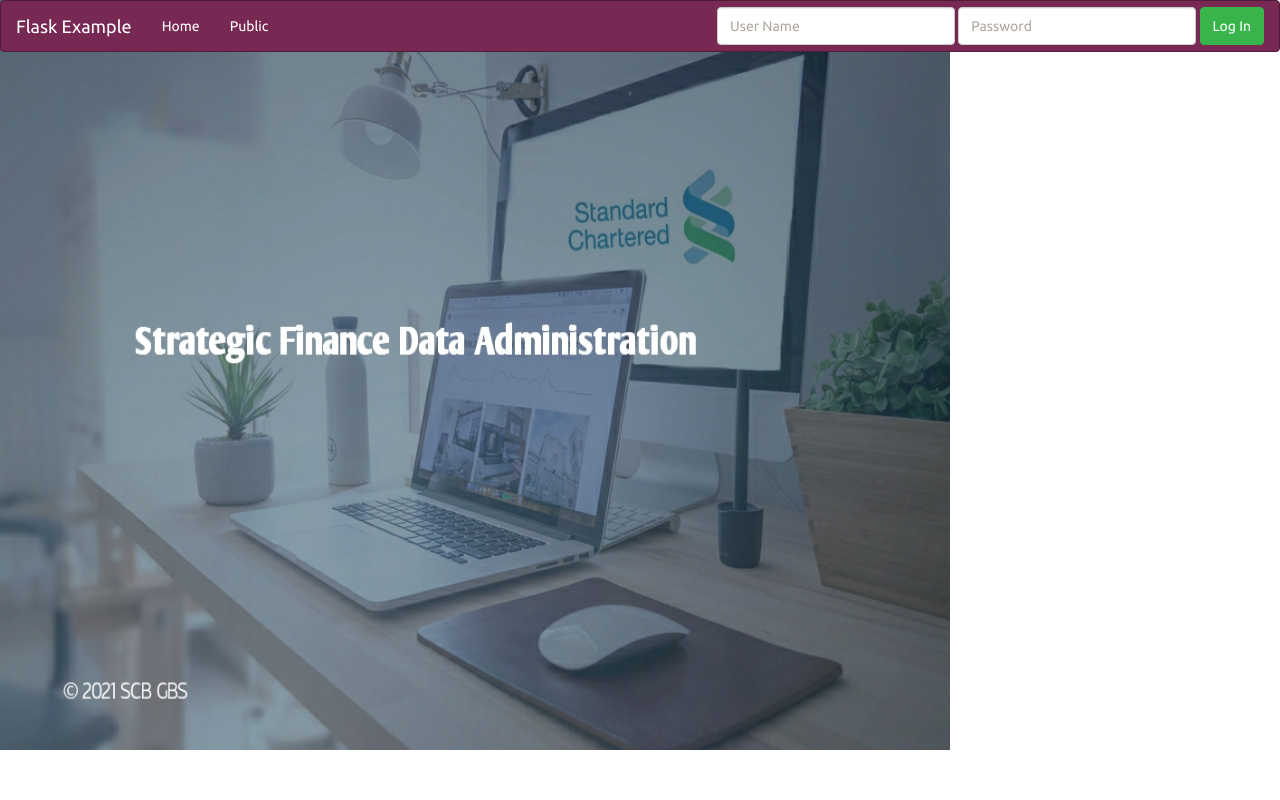
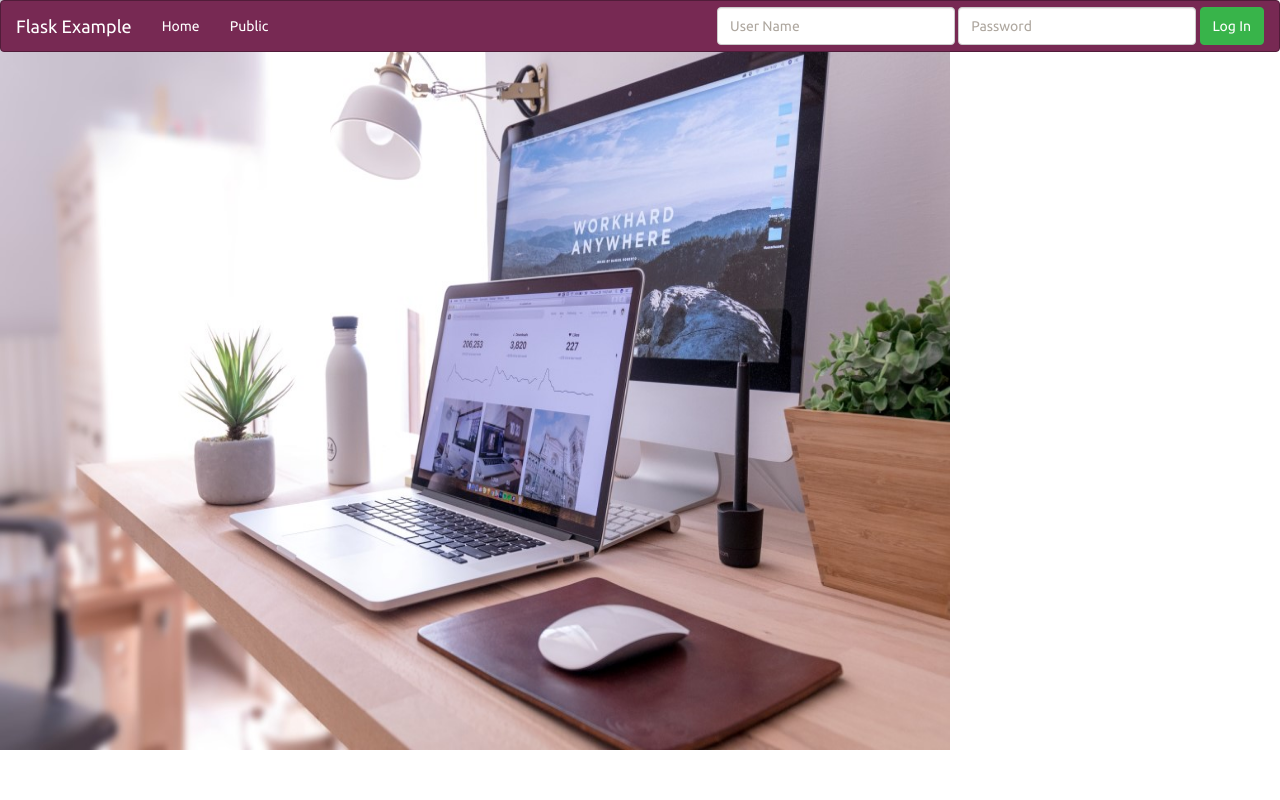
Before and after one commit to apugithub/Flask_2, a Flask app: page / in a window 1280 px wide. Run offline with Flask 2, Linux system fonts and the light colour scheme.

Commit message:
Index HTML updated

```diff
--- a/templates/index.html
+++ b/templates/index.html
@@ -30,7 +30,7 @@
 	<style>
  body {
 
-  background-image: url('../static/img/500.jpg');
+  background-image: url('../static/img/100.jpg');
   background-repeat: no-repeat;
   background-size: 950px 750px;
 
@@ -39,6 +39,9 @@
    </style>
 
 
+
+
+
 	<!--<img src="{{ url_for('static', filename='img/background.jpg') }}" alt="Mountain"> -->
 
     <!--<p>For more basic knowledge of Flask, you can refer to <a href="https://www.tutorialspoint.com/flask/">a tutorial on Tutorialspoint</a>.</p> -->
```
